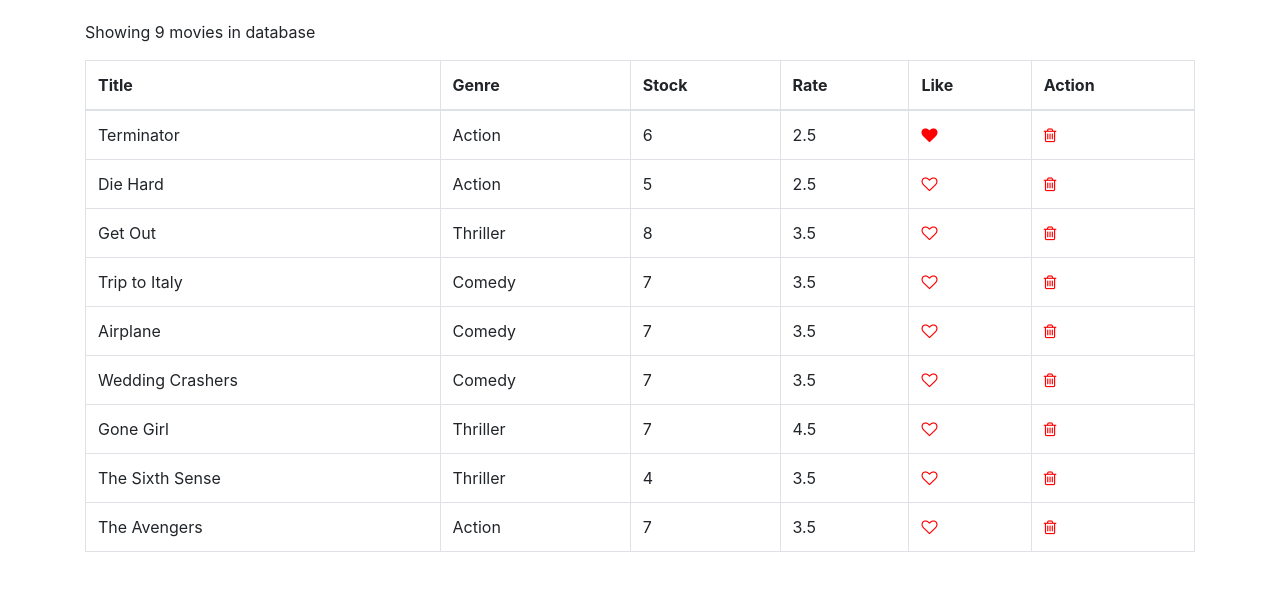
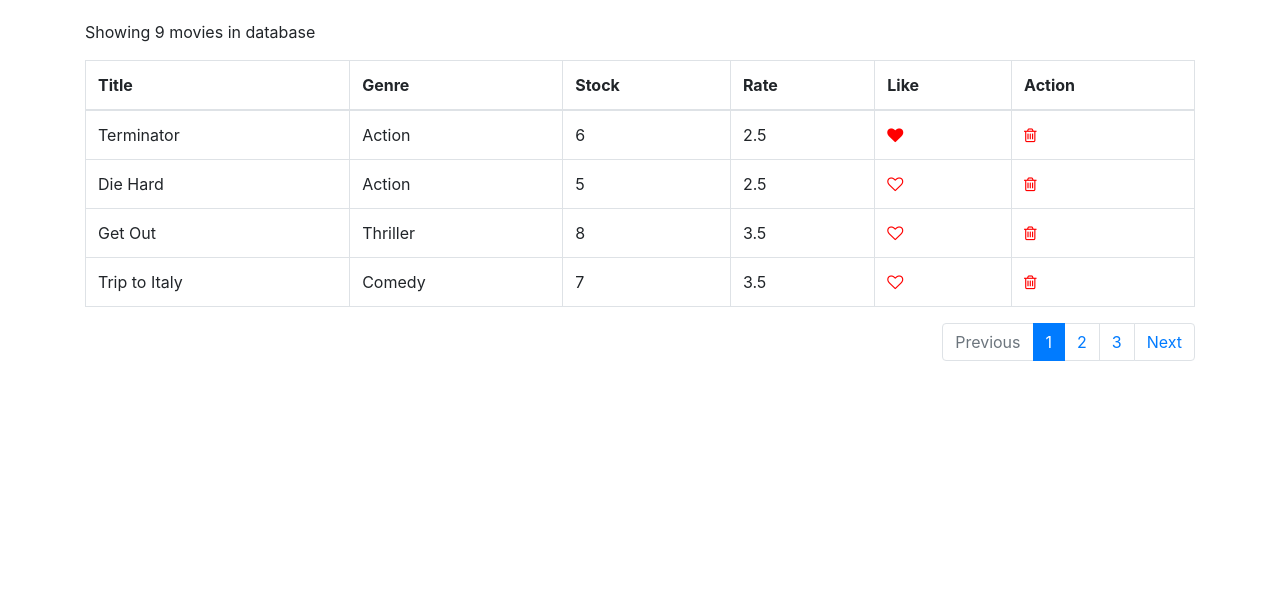
Before and after one commit to muteshi/movies-rental-app, a React (Create React App) app: page / in a window 1280 px wide. Shown: the top 590 px of the page. Built offline with nearby package versions, Linux system fonts and the light colour scheme.

Commit message:
Added a pagination component

```diff
--- a/package.json
+++ b/package.json
@@ -8,6 +8,8 @@
     "@testing-library/user-event": "^12.6.2",
     "bootstrap": "^4.6.0",
     "font-awesome": "^4.7.0",
+    "lodash": "^4.17.20",
+    "prop-types": "^15.7.2",
     "react": "^17.0.1",
     "react-dom": "^17.0.1",
     "react-scripts": "4.0.1",
--- /dev/null
+++ b/src/components/common/pagination.jsx
@@ -0,0 +1,79 @@
+import React from "react";
+import PropTypes from "prop-types";
+
+const pagination = ({
+  itemsCount,
+  itemsPerPage,
+  onPageChange,
+  pageClicked,
+}) => {
+  const pagesCount = Math.round(itemsCount / itemsPerPage);
+  if (pagesCount === 1) return null;
+  const pages = Array.from({ length: pagesCount + 1 }, (_, i) => i + 1); //creates an array of page numbers
+
+  const prevBtnMouseClasses =
+    pageClicked === 1 ? { cursor: "not-allowed" } : { cursor: "pointer" };
+  const nextBtnMouseClasses =
+    pageClicked === pages.slice(-1)[0]
+      ? { cursor: "not-allowed" }
+      : { cursor: "pointer" };
+
+  return (
+    <nav aria-label="Page navigation example">
+      <ul className="pagination justify-content-end">
+        <li
+          className={pageClicked === 1 ? "page-item disabled" : "page-item"}
+          style={prevBtnMouseClasses}
+        >
+          <a
+            className="page-link"
+            tabIndex="-1"
+            onClick={() => onPageChange(pageClicked - 1)}
+            // aria-disabled={pageClicked === 1 ? "true" : "false"}
+          >
+            Previous
+          </a>
+        </li>
+        {pages.map((page) => (
+          <li
+            className={page === pageClicked ? "page-item active" : "page-item"}
+            key={page}
+          >
+            <a
+              className="page-link"
+              onClick={() => onPageChange(page)}
+              style={{ cursor: "pointer" }}
+            >
+              {page}
+            </a>
+          </li>
+        ))}
+
+        <li
+          className={
+            pageClicked === pages.slice(-1)[0]
+              ? "page-item disabled"
+              : "page-item"
+          }
+          style={nextBtnMouseClasses}
+        >
+          <a
+            className="page-link"
+            onClick={() => onPageChange(pageClicked + 1)}
+          >
+            Next
+          </a>
+        </li>
+      </ul>
+    </nav>
+  );
+};
+
+pagination.propTypes = {
+  itemsCount: PropTypes.number.isRequired,
+  itemsPerPage: PropTypes.number.isRequired,
+  onPageChange: PropTypes.func.isRequired,
+  pageClicked: PropTypes.number.isRequired,
+};
+
+export default pagination;
--- a/src/components/movies/movies.jsx
+++ b/src/components/movies/movies.jsx
@@ -1,9 +1,15 @@
 import React, { Component } from "react";
 import { getMovies } from "../../services/fakeMovieService";
+import { paginate } from "../../utils/paginate";
 import Like from "../common/like";
+import Pagination from "../common/pagination";
 
 class Movies extends Component {
-  state = { movies: [] };
+  state = {
+    movies: [],
+    itemsPerPage: 4,
+    currentPage: 1,
+  };
 
   componentDidMount() {
     this.setState({ movies: getMovies() });
@@ -21,11 +27,17 @@
     this.setState({ movies });
   };
 
+  handlePageChange = (page) => {
+    this.setState({ currentPage: page });
+  };
+
   render() {
-    const { movies } = this.state;
-    console.log("RENDERING");
+    const { movies, itemsPerPage, currentPage } = this.state;
+    // console.log("RENDERING");
 
-    const tableRows = movies.map((movie) => (
+    const paginatedMovies = paginate(movies, currentPage, itemsPerPage);
+
+    const tableRows = paginatedMovies.map((movie) => (
       <tr key={movie._id}>
         <td>{movie.title}</td>
         <td>{movie.genre.name}</td>
@@ -62,6 +74,12 @@
             </thead>
             <tbody>{tableRows}</tbody>
           </table>
+          <Pagination
+            itemsPerPage={itemsPerPage}
+            itemsCount={movies.length}
+            pageClicked={currentPage}
+            onPageChange={this.handlePageChange}
+          />
         </React.Fragment>
       ) : (
         <p>No movies in database</p>
--- /dev/null
+++ b/src/utils/paginate.js
@@ -0,0 +1,5 @@
+import _ from "lodash";
+export function paginate(items, pageNumber, itemsPerPage) {
+  const startIndex = (pageNumber - 1) * itemsPerPage;
+  return _(items).slice(startIndex).take(itemsPerPage).value();
+}
```
Also changed, not shown: 1 other file (tests, documents, lock files or other folders).
